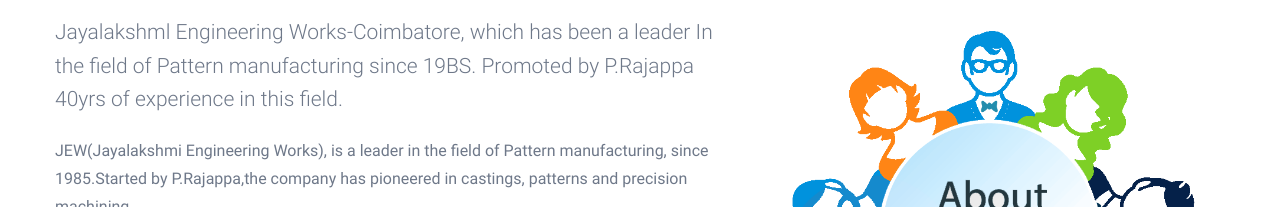
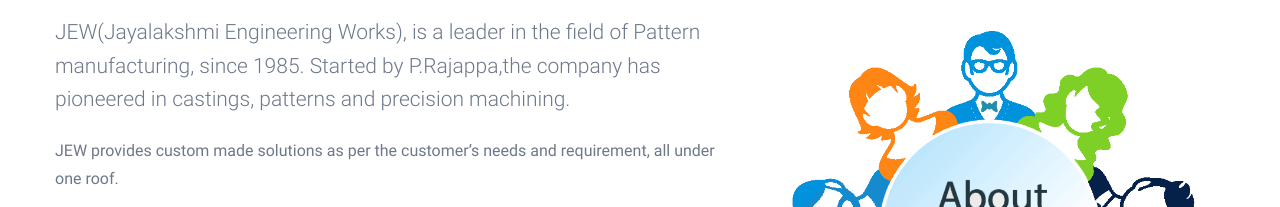
Before and after one commit to jayakrishnan20/jew, a plain HTML site: page about.html in a window 1280 px wide. Shown: the part 581-788 px from the top of the page. Drawn offline with Linux system fonts and the light colour scheme.

Commit message:
about us changes

```diff
--- a/about.html
+++ b/about.html
@@ -1,5 +1,6 @@
 <!DOCTYPE html>
 <html lang="zxx">
+
 <head>
 	<title>Jayalakshmi Engineering Works</title>
 	<meta charset="utf-8">
@@ -9,6 +10,7 @@
 	<link id="style-css" rel="stylesheet" type="text/css" href="css/style.css?ver=1.2">
 
 </head>
+
 <body class="site-body style-v1">
 
 	<!-- Header -->
@@ -45,7 +47,8 @@
 				</a>
 				<!-- #end Logo -->
 				<div class="navbar-header">
-					<button type="button" class="navbar-toggle collapsed" data-toggle="collapse" data-target="#mainnav" aria-expanded="false">
+					<button type="button" class="navbar-toggle collapsed" data-toggle="collapse" data-target="#mainnav"
+						aria-expanded="false">
 						<span class="sr-only">Menu</span>
 						<span class="icon-bar"></span>
 						<span class="icon-bar"></span>
@@ -90,16 +93,25 @@
 
 				<h1>About Us</h1>
 				<div class="col-sm-7 npl res-m-bttm">
-				<p class="lead">Jayalakshml Engineering Works-Coimbatore, which has been a leader In the field of Pattern manufacturing since 19BS. Promoted by P.Rajappa 40yrs of experience in this field.</p>
-				<p>
-					JEW(Jayalakshmi Engineering Works), is a leader in the field of Pattern manufacturing, since 1985.Started by P.Rajappa,the company has pioneered in castings, patterns and precision machining.
+					<p class="lead">
+						JEW(Jayalakshmi Engineering Works), is a leader
+						in the field of Pattern manufacturing, since 1985.
+						Started by P.Rajappa,the company has pioneered
+						in castings, patterns and precision machining.
 					</p>
 					<p>
-					JEW provides custom made solutions as per the customer’s needs and requirement, all under one roof.
+
+						JEW provides custom made solutions as per the
+						customer’s needs and requirement, all under one roof.
 					</p>
 					<p>
-					Our pattern shop and machine shop has fully integrated facilities matching international standards, to deliver world class products.
+
+						Our pattern shop and machine shop has fully integrated
+						facilities matching international standards, to deliver
+						world class products.
+
 					</p>
+
 				</div>
 				<div class="col-sm-5 npr">
 					<img alt="" src="image/about-us.png">
@@ -154,7 +166,9 @@
 		<div class="container">
 			<div class="row">
 				<div class="site-copy col-sm-7">
-					<p>&copy; <script>document.write(new Date().getFullYear())</script>
+					<p>&copy; <script>
+							document.write(new Date().getFullYear())
+						</script>
 						Jayalakshmi Engineering Works <span class="sep"> . </span></p>
 				</div>
 
@@ -169,4 +183,5 @@
 	<script src="js/script.js"></script>
 	<!-- End script -->
 </body>
+
 </html>
```
Lines whose indentation alone changed are shown as unchanged.
